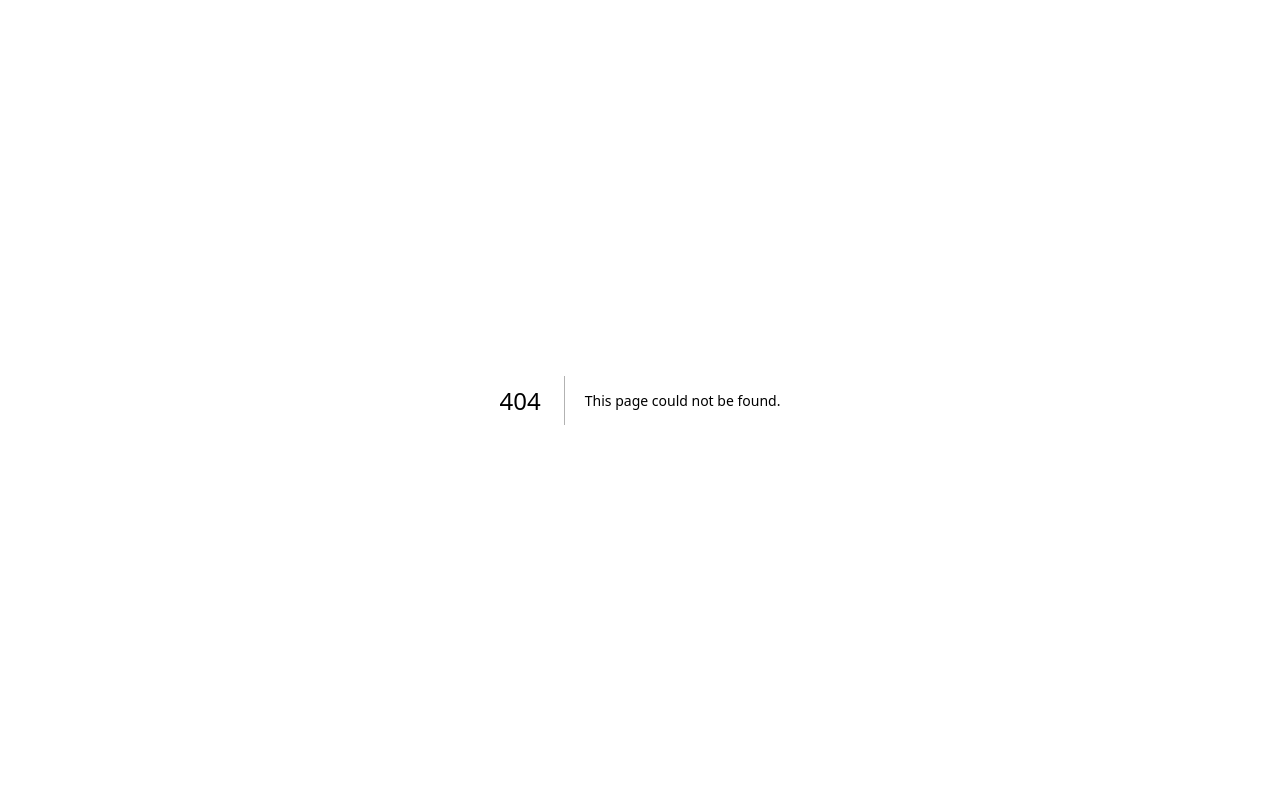
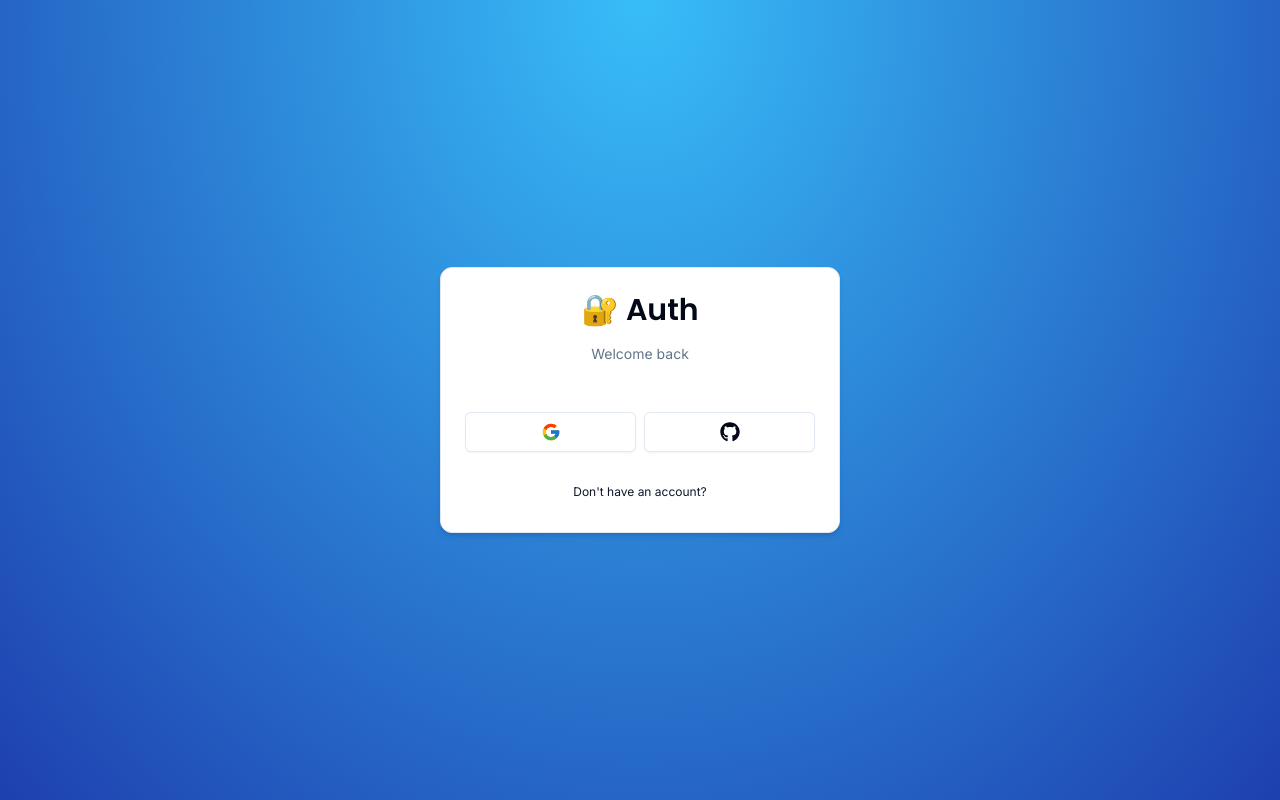
Before and after one commit to Beamlak996/nextjs14-auth, a Next.js app: page /auth/login in a window 1280 px wide. Before the commit this address had no page. Built offline with nearby package versions, Linux system fonts and the light colour scheme.

Commit message:
Card Wrapper Done

```diff
--- /dev/null
+++ b/app/auth/layout.tsx
@@ -0,0 +1,10 @@
+
+const AuthLayout = ({children}: {children: React.ReactNode}) => {
+  return (
+    <div className="h-full flex items-center justify-center bg-[radial-gradient(ellipse_at_top,_var(--tw-gradient-stops))] from-sky-400 to-blue-800">
+      {children}
+    </div>
+  );
+}
+
+export default AuthLayout
--- /dev/null
+++ b/app/auth/login/page.tsx
@@ -0,0 +1,11 @@
+import { LoginForm } from "@/components/auth/login-form"
+
+const LoginPage = () => {
+  return (
+    <div>
+        <LoginForm />
+    </div>
+  )
+}
+
+export default LoginPage
--- /dev/null
+++ b/components/auth/back-button.tsx
@@ -0,0 +1,24 @@
+"use client"
+
+import Link from "next/link"
+import { Button } from "../ui/button"
+
+type BackButtonProps = {
+    label: string
+    href: string
+}
+
+export const BackButton = ({label, href}: BackButtonProps) => {
+    return (
+        <Button
+          variant="link"
+          className="font-normal w-full"
+          size="sm"
+          asChild
+        >
+            <Link href={href} >
+                {label}
+            </Link>
+        </Button>
+    )
+}
--- /dev/null
+++ b/components/auth/card-wrapper.tsx
@@ -0,0 +1,44 @@
+"use client"
+
+import { Card, CardContent, CardFooter, CardHeader } from "../ui/card"
+import { BackButton } from "./back-button"
+import { Header } from "./header"
+import { Social } from "./social"
+
+type CardWrapperProps = {
+    children: React.ReactNode
+    headerLabel: string
+    backButtonLabel: string
+    backButtonHref: string
+    showSocial?: boolean
+}
+
+export const CardWrapper = ({
+    children,
+    headerLabel,
+    backButtonHref,
+    backButtonLabel,
+    showSocial
+}: CardWrapperProps) => {
+    return (
+        <Card className="w-[400px] shadow-md" >
+            <CardHeader>
+                <Header label={headerLabel} />
+            </CardHeader>
+            <CardContent>
+                {children}
+            </CardContent>
+            {showSocial && (
+                <CardFooter>
+                    <Social />
+                </CardFooter>
+            )}
+            <CardFooter>
+                <BackButton
+                  label={backButtonLabel}
+                  href={backButtonHref}
+                />
+            </CardFooter>
+        </Card>
+    )
+}
--- /dev/null
+++ b/components/auth/header.tsx
@@ -0,0 +1,24 @@
+import { cn } from "@/lib/utils"
+import { Poppins } from "next/font/google"
+
+const font = Poppins({
+    subsets: ["latin"],
+    weight: ["600"]
+})
+
+type HeaderProps = {
+    label: string
+}
+
+export const Header = ({label}: HeaderProps) => {
+    return (
+      <div className="w-full flex flex-col items-center justify-center gap-y-4">
+        <h1 className={cn("text-3xl font-semibold", font.className)}>
+          🔐 Auth
+        </h1>
+        <p className="text-muted-foreground text-sm" >
+            {label}
+        </p>
+      </div>
+    );
+}
--- /dev/null
+++ b/components/auth/login-form.tsx
@@ -0,0 +1,14 @@
+import { CardWrapper } from "./card-wrapper"
+
+export const LoginForm = () => {
+    return (
+        <CardWrapper
+          headerLabel="Welcome back"
+          backButtonLabel="Don't have an account?"
+          backButtonHref="/auth/register"
+          showSocial
+        >
+
+        </CardWrapper>
+    );
+}
--- /dev/null
+++ b/components/auth/social.tsx
@@ -0,0 +1,28 @@
+"use client"
+
+import { FcGoogle } from "react-icons/fc"
+import { FaGithub } from "react-icons/fa"
+import { Button } from "../ui/button"
+
+export const Social = () => {
+    return (
+      <div className="flex items-center w-full gap-x-2">
+        <Button
+          size="lg"
+          className="w-full"
+          variant="outline"
+          onClick={() => {}}
+        >
+          <FcGoogle className="h-5 w-5" />
+        </Button>
+        <Button
+          size="lg"
+          className="w-full"
+          variant="outline"
+          onClick={() => {}}
+        >
+          <FaGithub className="h-5 w-5" />
+        </Button>
+      </div>
+    );
+}
--- /dev/null
+++ b/components/ui/card.tsx
@@ -0,0 +1,76 @@
+import * as React from "react"
+
+import { cn } from "@/lib/utils"
+
+const Card = React.forwardRef<
+  HTMLDivElement,
+  React.HTMLAttributes<HTMLDivElement>
+>(({ className, ...props }, ref) => (
+  <div
+    ref={ref}
+    className={cn(
+      "rounded-xl border bg-card text-card-foreground shadow",
+      className
+    )}
+    {...props}
+  />
+))
+Card.displayName = "Card"
+
+const CardHeader = React.forwardRef<
+  HTMLDivElement,
+  React.HTMLAttributes<HTMLDivElement>
+>(({ className, ...props }, ref) => (
+  <div
+    ref={ref}
+    className={cn("flex flex-col space-y-1.5 p-6", className)}
+    {...props}
+  />
+))
+CardHeader.displayName = "CardHeader"
+
+const CardTitle = React.forwardRef<
+  HTMLParagraphElement,
+  React.HTMLAttributes<HTMLHeadingElement>
+>(({ className, ...props }, ref) => (
+  <h3
+    ref={ref}
+    className={cn("font-semibold leading-none tracking-tight", className)}
+    {...props}
+  />
+))
+CardTitle.displayName = "CardTitle"
+
+const CardDescription = React.forwardRef<
+  HTMLParagraphElement,
+  React.HTMLAttributes<HTMLParagraphElement>
+>(({ className, ...props }, ref) => (
+  <p
+    ref={ref}
+    className={cn("text-sm text-muted-foreground", className)}
+    {...props}
+  />
+))
+CardDescription.displayName = "CardDescription"
+
+const CardContent = React.forwardRef<
+  HTMLDivElement,
+  React.HTMLAttributes<HTMLDivElement>
+>(({ className, ...props }, ref) => (
+  <div ref={ref} className={cn("p-6 pt-0", className)} {...props} />
+))
+CardContent.displayName = "CardContent"
+
+const CardFooter = React.forwardRef<
+  HTMLDivElement,
+  React.HTMLAttributes<HTMLDivElement>
+>(({ className, ...props }, ref) => (
+  <div
+    ref={ref}
+    className={cn("flex items-center p-6 pt-0", className)}
+    {...props}
+  />
+))
+CardFooter.displayName = "CardFooter"
+
+export { Card, CardHeader, CardFooter, CardTitle, CardDescription, CardContent }
--- a/package.json
+++ b/package.json
@@ -16,6 +16,7 @@
     "next": "14.0.4",
     "react": "^18",
     "react-dom": "^18",
+    "react-icons": "^4.12.0",
     "tailwind-merge": "^2.2.0",
     "tailwindcss-animate": "^1.0.7"
   },
```
Also changed, not shown: 1 other file (tests, documents, lock files or other folders).
